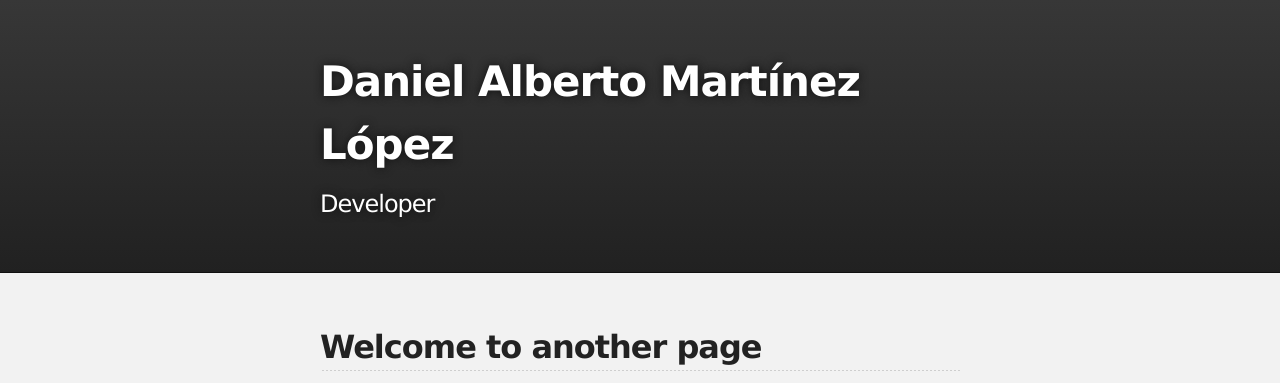
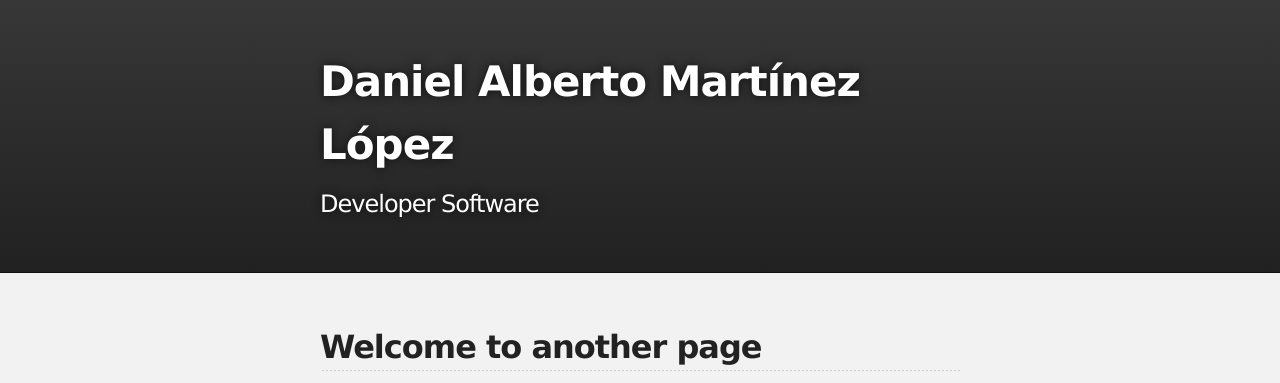
Before and after one commit to DanyMartinez/index, a Jekyll site: the page built from another-page.md, in a window 1280 px wide. Shown: the top 383 px of the page. Built offline with Jekyll 4.4.1, drawn with Linux system fonts in a browser that asks for light colours; our own code applies the rules of GitHub Pages for plain Markdown files.

Commit message:
Update _config.yml

```diff
--- a/_config.yml
+++ b/_config.yml
@@ -1,5 +1,5 @@
 title: Daniel Alberto Martínez López
-description: Developer
+description: Developer Software
 show_downloads: false
 google_analytics:
 theme: jekyll-theme-slate
```
